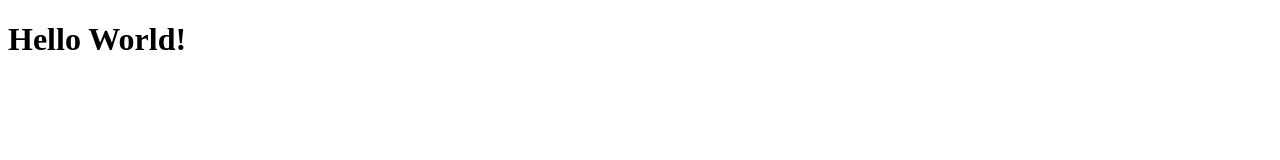
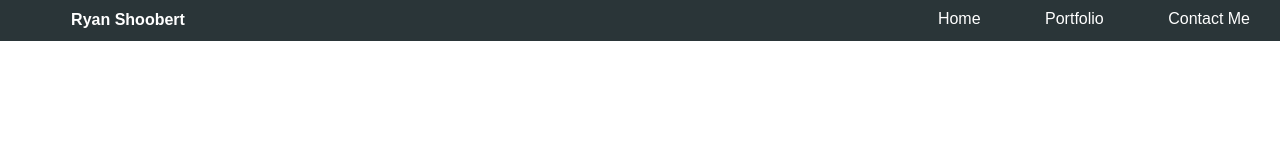
Before and after one commit to RyanShoobert/ryanshoobert.github.io, a plain HTML site: page index.html in a window 1280 px wide. Drawn offline with Linux system fonts and the light colour scheme.

Commit message:
Added navigation bar

```diff
--- /dev/null
+++ b/css/style.css
@@ -0,0 +1,48 @@
+body {
+	padding:0;
+	margin:0;
+	width:100%;
+	font-family:sans-serif;
+	color:#fff;
+}
+
+#nav {
+	padding:0;
+	margin:0;
+	width:100%;
+	background-color:#2A3538;
+	display:inline-flex;
+}
+
+#nav #logo {
+	padding:0;
+	margin:0;
+	width:20%;
+	text-align:center;
+	font-weight:bold;
+	line-height:40px;
+}
+
+#nav ul {
+	padding:0;
+	margin:0;
+	width:80%;
+	list-style:none;
+	text-align:right;
+}
+
+#nav ul li {
+	padding:10px 30px;
+	display:inline-block;
+	border-bottom:3px solid #2A3538;
+}
+
+#nav ul li:hover {
+	background-color:#435559;
+	border-bottom:3px solid #25BFEA;
+}
+
+#nav ul li a {
+	text-decoration:none;
+	color:#fff;
+}
--- a/index.html
+++ b/index.html
@@ -1,10 +1,29 @@
-<!doctype html>
-<html>
+<!DOCTYPE html>
+
+<html lang="en">
   <head>
-    <meta charset="utf-8">
+	<link rel="stylesheet" type="text/css" href="css/style.css"/>
     <title>Home</title>
+
+	<!-- Link To Favicon -->
+	<link rel="shortcut icon" href="images/lj_favicon.ico">
+
+	<meta http-equiv="Content-Type" content="text/html; charset=UTF-8"/>
+	<meta charset="utf-8"/>		<!--character encoding for the document (Unicode) -->
+
+	<!-- ensures that the page is displayed full size, regardless of the viewing device' -->
+	<meta name="viewport" content="width=device-width, initial-scale=1"/>
+	</head>
   </head>
   <body>
-    <h1>Hello World!</h1>
+    <nav id="nav">
+		<div id="logo">Ryan Shoobert</div>
+
+		<ul>
+			<li><a href=#>Home</a></li>
+			<li><a href=#>Portfolio</a></li>
+			<li><a href=#>Contact Me</a></li>
+		</ul>
+	</nav>
   </body>
 </html>
```
